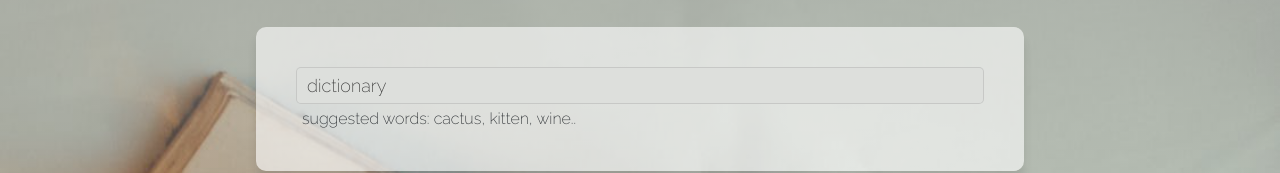
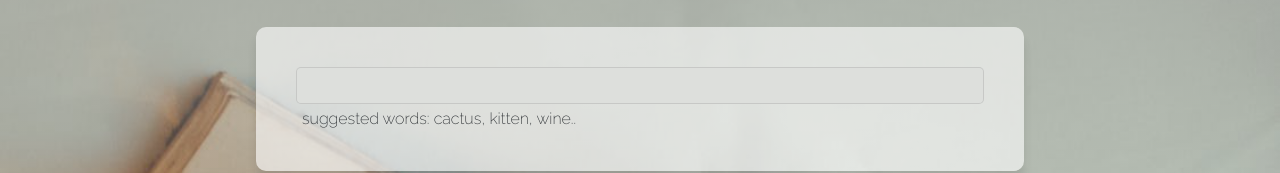
Before and after one commit to pvlizaveta/dictionary-project, a React (Create React App) app: page / in a window 1280 px wide. Shown: the part 160-333 px from the top of the page. Built offline with nearby package versions, Linux system fonts and the light colour scheme; no server answers.

Commit message:
changed input value/ removed unused @media

```diff
--- a/src/Dictionary.js
+++ b/src/Dictionary.js
@@ -52,11 +52,7 @@ export default function Dictionary(props) {
       <div className="Dictionary">
         <section>
           <form onSubmit={handleSubmit}>
-            <input
-              type="search"
-              onChange={handleKeywordChange}
-              defaultValue={props.defaultKeyWord}
-            />
+            <input type="search" onChange={handleKeywordChange} />
             <div className="hint">suggested words: cactus, kitten, wine..</div>
           </form>
         </section>
--- a/src/responsive.css
+++ b/src/responsive.css
@@ -86,7 +86,3 @@
     padding: 5px 10px;
   }
 }
-@media only screen and (min-device-width: 768px) {
-}
-@media only screen and (min-device-width: 992px) {
-}
```
